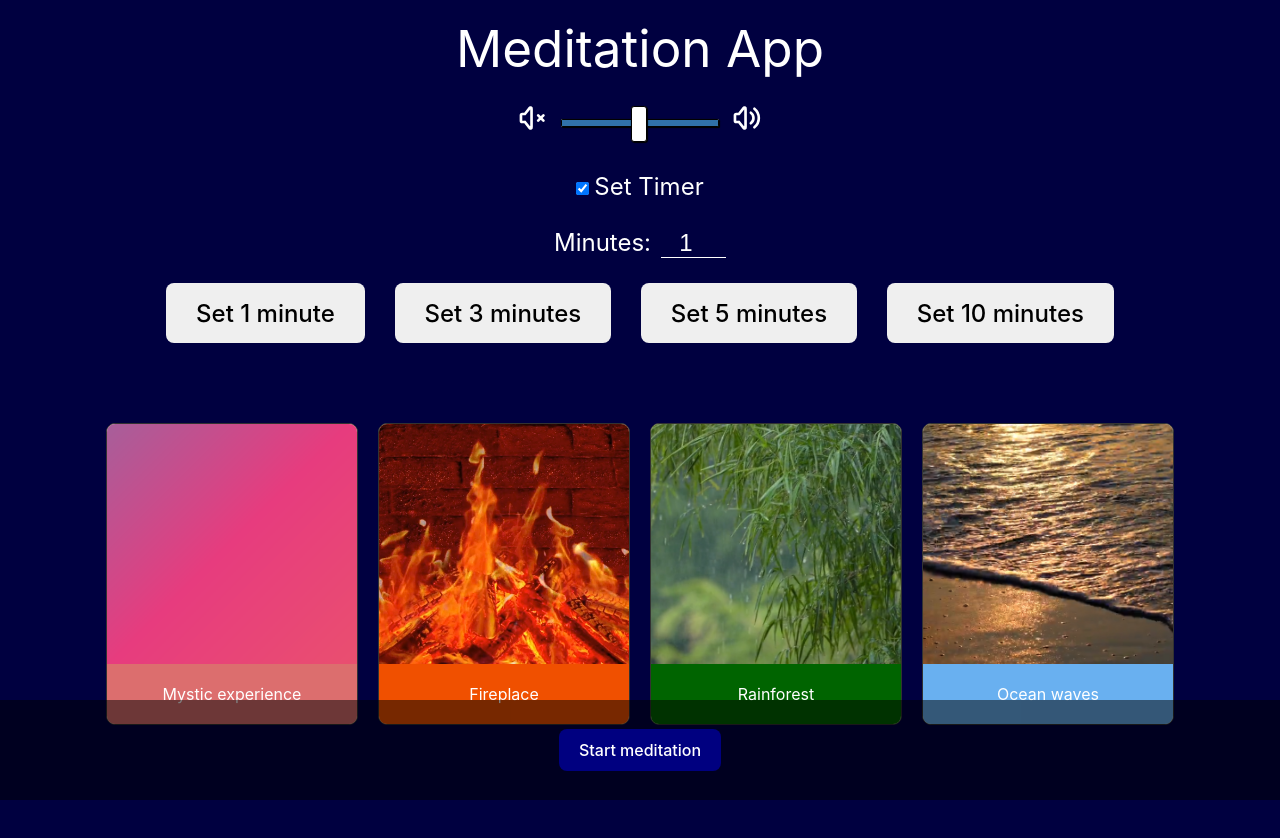
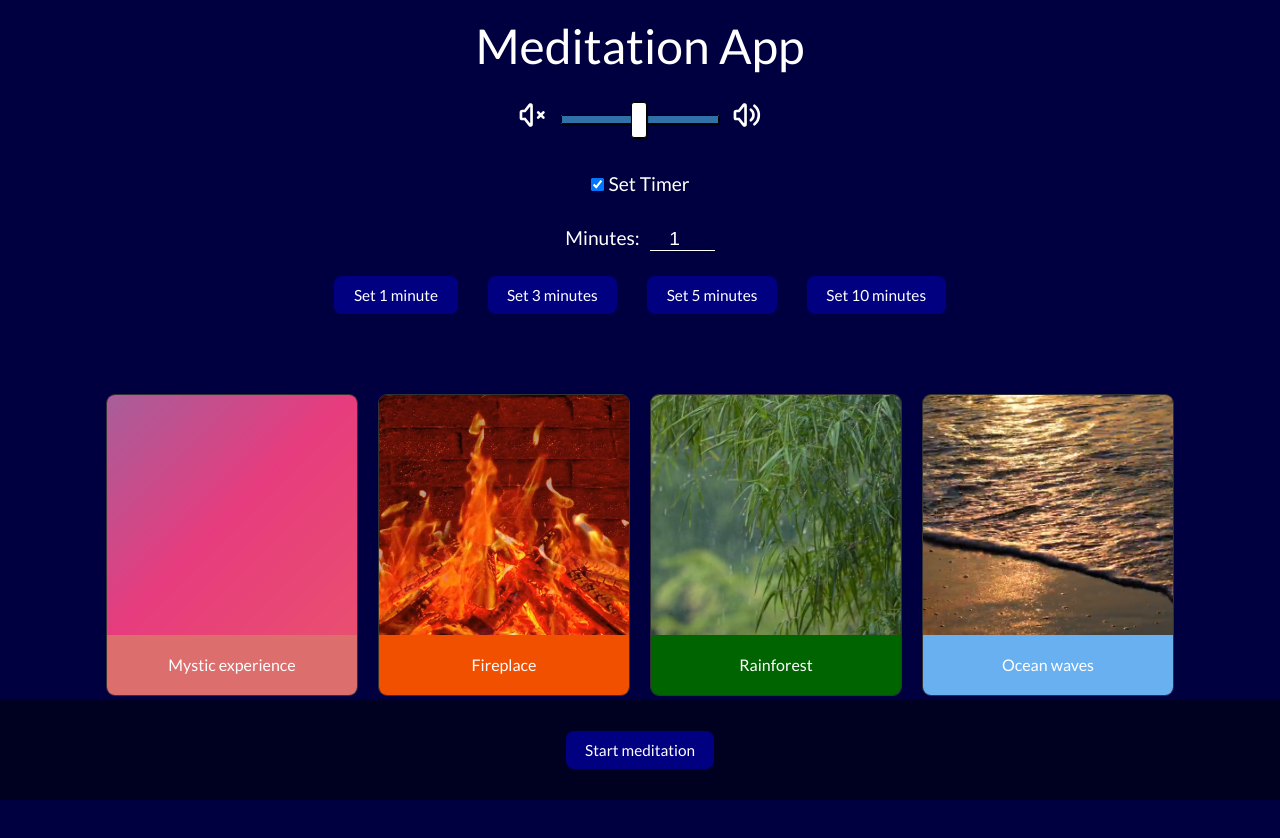
Before and after one commit to Tizios9999/meditation-app, a React (Vite) app: page / in a window 1280 px wide. Shown: the top 838 px of the page. Built offline with nearby package versions, Linux system fonts and the light colour scheme.

Commit message:
Font and buttons styling completed

```diff
--- a/index.html
+++ b/index.html
@@ -4,6 +4,14 @@
     <meta charset="UTF-8" />
     <link rel="icon" type="image/svg+xml" href="/vite.svg" />
     <meta name="viewport" content="width=device-width, initial-scale=1.0" />
+
+    <link rel="preconnect" href="https://fonts.googleapis.com" />
+    <link rel="preconnect" href="https://fonts.gstatic.com" crossorigin />
+    <link
+      href="https://fonts.googleapis.com/css2?family=Lato:wght@300;400;700&display=swap"
+      rel="stylesheet"
+    />
+
     <title>Meditation</title>
   </head>
   <body>
--- a/src/components/Card/Card.module.css
+++ b/src/components/Card/Card.module.css
@@ -1,7 +1,6 @@
 .card {
     height: 300px;
     width: 250px;
-    background-color: lightgoldenrodyellow;
     border-radius: 9px;
     overflow: hidden;
     cursor: pointer;
--- a/src/components/ConfirmSettings/ConfirmSettings.module.css
+++ b/src/components/ConfirmSettings/ConfirmSettings.module.css
@@ -7,4 +7,5 @@
     display: flex;
     justify-content: center;
     align-items: center;
+    font-size: 1.2em;
 }
--- a/src/components/MeditationSection/MeditationSection.jsx
+++ b/src/components/MeditationSection/MeditationSection.jsx
@@ -24,7 +24,7 @@ export default function MeditationSection() {
     return (
         <div className={styles["meditation-section"]}>
             <BgVideo />
-            <button className={styles["menu-button"]} onClick={handleClick}>Settings</button>
+            <button className={styles["menu-button"]} style={{backgroundColor: appState.themeAppBg, color: "white"}} onClick={handleClick}>Settings</button>
             {appState.activeTimer ? <Timer /> : <div />}
             <Volume />
         </div>
--- a/src/components/MeditationSection/MeditationSection.module.css
+++ b/src/components/MeditationSection/MeditationSection.module.css
@@ -6,6 +6,7 @@
     grid-template-rows: 50px auto 50px;
     grid-template-columns: 100%;
     justify-content: center;
+    font-size: 1.2em;
 
 }
 
--- a/src/components/Settings/Settings.module.css
+++ b/src/components/Settings/Settings.module.css
@@ -2,7 +2,7 @@
     display: flex;
     justify-content: center;
     flex-direction: column;
-    font-size: 1.5em;
+    font-size: 1.2em;
     font-weight: normal;
     color: white;
 }
--- a/src/components/Settings/TimerSettings/SetTimerButton/SetTimerButton.jsx
+++ b/src/components/Settings/TimerSettings/SetTimerButton/SetTimerButton.jsx
@@ -19,7 +19,7 @@ export default function SetTimerButton(props) {
 
     return (
 
-    <button className={styles["timer--settings"]} onClick={handleClick}>
+    <button className={styles["timer--settings"]} style={{backgroundColor: appState.themeAppBg, color: "white"}} onClick={handleClick}>
       Set {props.value} minute{props.value > 1 ? "s" : ""}
      </button>
 
--- a/src/index.css
+++ b/src/index.css
@@ -6,7 +6,9 @@
 #root {
   text-align: center;
   width: 100%;
-  font-family: Inter, Avenir, Helvetica, Arial, sans-serif;
+  /* font-family: Inter, Avenir, Helvetica, Arial, sans-serif; */
+  font-family: 'Lato', sans-serif;
+
   font-size: 16px;
   line-height: 24px;
   font-weight: 400;
@@ -19,7 +21,7 @@ body {
 }
 
 h1 {
-  font-size: 3.2em;
+  font-size: 3em;
   line-height: 1.1;
 }
 
@@ -27,11 +29,13 @@ button {
   border-radius: 8px;
   border: 1px solid transparent;
   padding: 0.6em 1.2em;
-  font-size: 1em;
-  font-weight: 500;
+  font-size: 0.8em;
+  font-weight: 400;
   font-family: inherit;
   cursor: pointer;
   transition: border-color 0.25s;
+  background-color: gray;
+  color: white;
 }
 button:hover {
   border-color: #afafaf;
```
